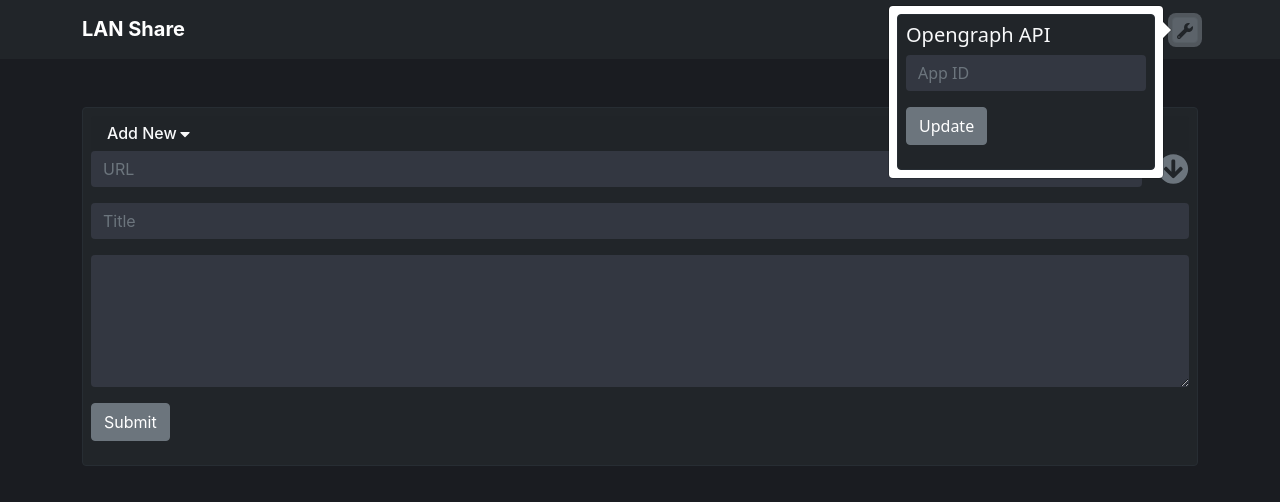
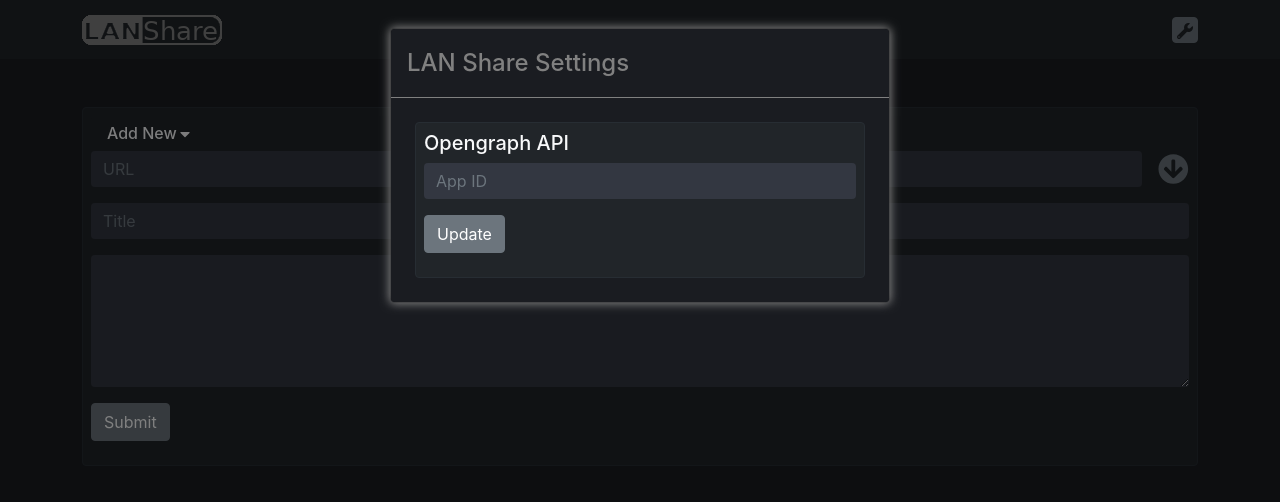
Before and after one commit to colpanick/lan_share, a React (Create React App) app: page / in a window 1280 px wide. Both pictures are taken after a click on the button 1185 px from the left and 29 px from the top of the page. Shown: the top 502 px of the page. Built offline with nearby package versions, Linux system fonts and the light colour scheme; no server answers.

Commit message:
Created Modal for Settings
Moved Settings button and Modal to new component
Removed unused imports
Added logo

```diff
--- a/src/App.css
+++ b/src/App.css
@@ -48,3 +48,13 @@ a:link {
 .navbar {
     font-weight: bold;
 }
+
+.modal-content {
+    background-color: #1A1C21;
+    color: gray;
+    box-shadow: gray 0px 0px 10px 1px;
+
+}
+.modal-header {
+    border-bottom: gray solid 1px;
+}
--- a/src/App.js
+++ b/src/App.js
@@ -2,14 +2,17 @@ import {useEffect, useState} from 'react'
 import './App.css';
 import AddPost from "./components/AddPost";
 import Posts from "./components/Posts";
-import Configuration from "./components/Configuration";
-import {Button, Container, OverlayTrigger, Popover, Stack, Nav, Navbar} from "react-bootstrap";
-import {FaWrench} from "react-icons/fa";
+import ConfigurationModal from "./components/ConfigurationModal";
+import {Container, Navbar} from "react-bootstrap";
+import LANshareImage from "./LANshare.png"
+
+
 
 function App() {
     const JSON_SERVER = process.env.REACT_APP_API_URL || `${window.location.origin}/api`
     const [posts, setPosts] = useState([])
     const [showAdd, setShowAdd] = useState(true)
+
 
 
     // Populate with Posts pulled from API
@@ -82,24 +85,16 @@ function App() {
         })
     }
 
-    const ConfPopover = (
-            <Popover id="config-popover">
-                    <Configuration settings={getAllSettings} sendConfigUpdate={updateConfigValue}/>
-            </Popover>
-        )
-        const ConfTrigger = () => (
-            <OverlayTrigger trigger="click" placement="left" overlay={ConfPopover}>
-                <Button variant="secondary" className="ms-auto py-0 px-1 icon" id="settings-button"><FaWrench className="text-dark" /></Button>
-            </OverlayTrigger>
-        )
+    return (
+    <Container fluid className="p-0 mb-4">
 
-    return (
-
-    <Container fluid className="p-0 mb-4">
         <Navbar bg="dark" variant="dark">
             <Container>
-                <Navbar.Brand>LAN Share</Navbar.Brand>
-                <Navbar.Text><ConfTrigger className="ms-auto"/></Navbar.Text>
+                <Navbar.Brand><img src={LANshareImage}/></Navbar.Brand>
+                <Navbar.Text>
+                    <ConfigurationModal settings={getAllSettings} sendConfigUpdate={updateConfigValue}/>
+                </Navbar.Text>
+
             </Container>
         </Navbar>
         <Container>
--- a/src/components/Configuration.js
+++ b/src/components/Configuration.js
@@ -6,6 +6,7 @@ import {Button, Card, Form} from "react-bootstrap";
 
 const Configuration = ({settings, sendConfigUpdate}) => {
     const [ogAPI, setOgAPI] = useState([])
+
     let allSettings = {}
 
 
@@ -48,6 +49,6 @@ const Configuration = ({settings, sendConfigUpdate}) => {
             </Form>
         </Card>
     )
-    }
+}
 
 export default Configuration
--- /dev/null
+++ b/src/components/ConfigurationModal.js
@@ -0,0 +1,30 @@
+import {useState} from 'react'
+import React from 'react';
+import Modal from 'react-bootstrap/Modal'
+import {FaWrench} from "react-icons/fa";
+import {Button, Container} from "react-bootstrap";
+import Configuration from "./Configuration";
+
+const ConfigurationModal = ({settings, sendConfigUpdate}) => {
+
+    const [showConfig, setShowConfig] = useState(false)
+
+
+    return (
+        <Container className="p-0 m-0">
+            <Button variant="secondary" className="ms-auto py-0 px-1 icon" id="settings-button" onClick={() => setShowConfig(true)}>
+                            <FaWrench className="text-dark" />
+            </Button>
+            <Modal show={showConfig} onHide={() => setShowConfig(false)} variant="dark" className="shadow ">
+                <Modal.Header>
+                    <Modal.Title>LAN Share Settings</Modal.Title>
+                </Modal.Header>
+                <Modal.Body>
+                    <Configuration settings={settings} sendConfigUpdate={sendConfigUpdate}/>
+                </Modal.Body>
+            </Modal>
+        </Container>
+    )
+    }
+
+export default ConfigurationModal
```
Also changed, not shown: src/LANshare.png (added).
